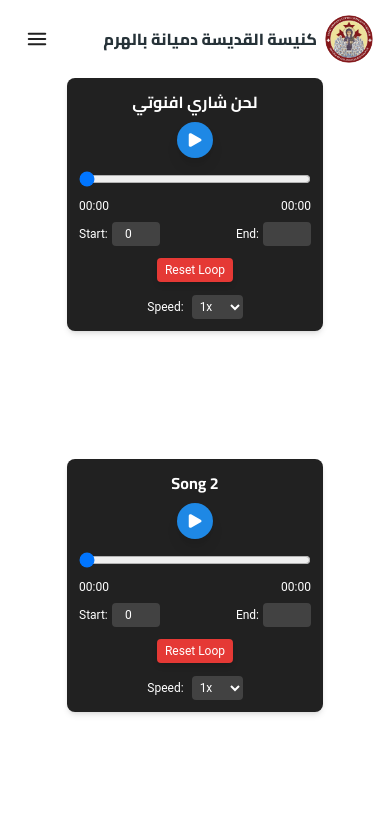
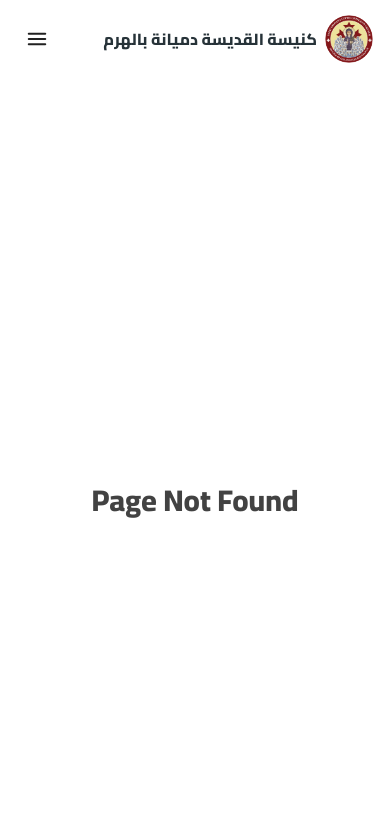
Before and after one commit to mario-girges85/SaintDemianaChurch, a React (Vite) app: page /Al7anLibrary in a window 390 px wide. Shown: the top 838 px of the page. Built offline with nearby package versions, Linux system fonts and the light colour scheme.

Commit message:
navigation error

```diff
--- a/src/Userlayout.jsx
+++ b/src/Userlayout.jsx
@@ -24,7 +24,8 @@ const Userlayout = () => {
           path="/historyofthechurch"
           element={<HistoryOfTheChurch />}
         ></Route>
-        <Route path="/al7anLibrary" element={<Al7anLibrary />}></Route>
+        <Route path="/al7ansiamy" element={<Al7anLibrary />}></Route>
+
         <Route path="*" element={<NotFound />}></Route>
       </Routes>
     </div>
--- /dev/null
+++ b/src/components/Nav/Al7anNav.jsx
@@ -0,0 +1,90 @@
+import React from "react";
+import {
+  Navbar,
+  Collapse,
+  Avatar,
+  Typography,
+  Button,
+  IconButton,
+  List,
+  ListItem,
+  Menu,
+  MenuHandler,
+  MenuList,
+  Input,
+  MenuItem,
+} from "@material-tailwind/react";
+import {
+  ChevronDownIcon,
+  Bars3Icon,
+  XMarkIcon,
+  ChevronUpIcon,
+} from "@heroicons/react/24/outline";
+import { useNavigate } from "react-router";
+function Al7anNav() {
+  const [isMenuOpen, setIsMenuOpen] = React.useState(false);
+  const [openNestedMenu, setopenNestedMenu] = React.useState(false);
+  const [isMobileMenuOpen, setIsMobileMenuOpen] = React.useState(false);
+  const navigate = useNavigate();
+  return (
+    <React.Fragment>
+      <Menu
+        open={isMenuOpen}
+        handler={setIsMenuOpen}
+        placement="bottom"
+        allowHover={true}
+      >
+        <MenuHandler>
+          <Typography as="div" variant="small" className="font-medium">
+            <ListItem
+              className="flex font-main items-center gap-2 py-2 pr-4 font-medium text-gray-900"
+              selected={isMenuOpen || isMobileMenuOpen}
+              onClick={() => setIsMobileMenuOpen((cur) => !cur)}
+            >
+              مكتبة الالحان
+              <ChevronDownIcon
+                strokeWidth={2.5}
+                className={`hidden  h-3 w-3 transition-transform lg:block ${
+                  isMenuOpen ? "rotate-180" : ""
+                }`}
+              />
+              <ChevronDownIcon
+                strokeWidth={2.5}
+                className={`block h-3 w-3 transition-transform lg:hidden ${
+                  isMobileMenuOpen ? "rotate-180" : ""
+                }`}
+              />
+            </ListItem>
+          </Typography>
+        </MenuHandler>
+        <MenuList dir=" rtl" className="hidden rounded-xl lg:block">
+          <MenuItem
+            onClick={() => navigate("/Al7ansiamy")}
+            className="font-main"
+            dir="rtl"
+          >
+            {" "}
+            الحن الصوم الكبير{" "}
+          </MenuItem>
+          <MenuItem className="font-main" dir="rtl">
+            {" "}
+            الحان سنوي{" "}
+          </MenuItem>
+        </MenuList>
+      </Menu>
+      <div className="block lg:hidden">
+        <Collapse dir=" rtl" open={isMobileMenuOpen}>
+          <MenuItem
+            onClick={() => navigate("/Al7ansiamy")}
+            className="font-main"
+          >
+            {" "}
+            الحان الصوم الكبير{" "}
+          </MenuItem>
+          <MenuItem className="font-main"> الحان سنوي </MenuItem>
+        </Collapse>
+      </div>
+    </React.Fragment>
+  );
+}
+export default Al7anNav;
--- a/src/components/Nav/LibraryNav.jsx
+++ /dev/null
@@ -1,206 +0,0 @@
-import React from "react";
-import {
-  Navbar,
-  Collapse,
-  Avatar,
-  Typography,
-  Button,
-  IconButton,
-  List,
-  ListItem,
-  Menu,
-  MenuHandler,
-  MenuList,
-  Input,
-  MenuItem,
-} from "@material-tailwind/react";
-import {
-  ChevronDownIcon,
-  Bars3Icon,
-  XMarkIcon,
-  ChevronUpIcon,
-} from "@heroicons/react/24/outline";
-import { useNavigate } from "react-router";
-
-function LibraryNav() {
-  const navigate = useNavigate();
-  const nestedMenuItems_al7an = [
-    {
-      title: "الحان تسبحة",
-    },
-    {
-      title: "الحان مناسبات و اعياد",
-    },
-    {
-      title: "الحان ستوي",
-    },
-    {
-      title: "الحان الصوم الكبير", // Add the new item here
-      link: "/al7anLibrary", // Add the link for navigation
-    },
-  ];
-  const nestedMenuItems_books = [
-    {
-      title: "ابائيات",
-    },
-    {
-      title: "اعداد خدام",
-    },
-    {
-      title: "دفاع",
-    },
-  ];
-
-  const [isMenuOpen, setIsMenuOpen] = React.useState(false);
-
-  const [openNestedMenu_al7an, setopenNestedMenu_al7an] = React.useState(false);
-  const [openNestedMenu_books, setopenNestedMenu_books] = React.useState(false);
-
-  const [isMobileMenuOpen, setIsMobileMenuOpen] = React.useState(false);
-
-  const renderItems_al7an = nestedMenuItems_al7an.map(
-    ({ title, link }, key) => (
-      <a href={link || "#"} key={key} onClick={() => link && navigate(link)}>
-        <MenuItem>{title}</MenuItem>
-      </a>
-    )
-  );
-
-  const renderItems_books = nestedMenuItems_books.map(({ title }, key) => (
-    <a href="#" key={key}>
-      <MenuItem>{title}</MenuItem>
-    </a>
-  ));
-
-  return (
-    <React.Fragment>
-      <Menu
-        open={isMenuOpen}
-        handler={setIsMenuOpen}
-        placement="bottom"
-        allowHover={true}
-      >
-        <MenuHandler>
-          <Typography as="div" variant="small" className="font-medium">
-            <ListItem
-              className="flex font-main items-center gap-2 py-2 pr-4 font-medium text-gray-900"
-              selected={isMenuOpen || isMobileMenuOpen}
-              onClick={() => setIsMobileMenuOpen((cur) => !cur)}
-            >
-              مكتبات
-              <ChevronDownIcon
-                strokeWidth={2.5}
-                className={`hidden font-main h-3 w-3 transition-transform lg:block ${
-                  isMenuOpen ? "rotate-180" : ""
-                }`}
-              />
-              <ChevronDownIcon
-                strokeWidth={2.5}
-                className={`block h-3 w-3 transition-transform lg:hidden ${
-                  isMobileMenuOpen ? "rotate-180" : ""
-                }`}
-              />
-            </ListItem>
-          </Typography>
-        </MenuHandler>
-        <MenuList className="hidden rounded-xl lg:block">
-          <Menu
-            placement="right-start"
-            allowHover
-            direction="rtl"
-            offset={15}
-            open={openNestedMenu_al7an}
-            handler={setopenNestedMenu_al7an}
-          >
-            <MenuHandler className="flex font-main items-center justify-between">
-              <MenuItem>
-                مكتبة الالحان
-                <ChevronUpIcon
-                  strokeWidth={2.5}
-                  className={`h-3.5 w-3.5 transition-transform ${
-                    isMenuOpen ? "rotate-90" : ""
-                  }`}
-                />
-              </MenuItem>
-            </MenuHandler>
-            <MenuList className="font-main rounded-xl">
-              {renderItems_al7an}
-            </MenuList>
-          </Menu>
-          <Menu
-            placement="right-start"
-            allowHover
-            offset={15}
-            open={openNestedMenu_books}
-            handler={setopenNestedMenu_books}
-          >
-            <MenuHandler className="flex font-main items-center justify-between">
-              <MenuItem>
-                مكتبة الكتب
-                <ChevronUpIcon
-                  strokeWidth={2.5}
-                  className={`h-3.5 w-3.5 transition-transform ${
-                    isMenuOpen ? "rotate-90" : ""
-                  }`}
-                />
-              </MenuItem>
-            </MenuHandler>
-            <MenuList className="font-main rounded-xl">
-              {renderItems_books}
-            </MenuList>
-          </Menu>
-        </MenuList>
-      </Menu>
-      <div className="block font-main lg:hidden">
-        <Collapse open={isMobileMenuOpen}>
-          <Menu
-            placement="bottom"
-            allowHover
-            offset={6}
-            open={openNestedMenu_al7an}
-            handler={setopenNestedMenu_al7an}
-          >
-            <MenuHandler className="flex items-center justify-between">
-              <MenuItem>
-                مكتبة الالحان
-                <ChevronUpIcon
-                  strokeWidth={2.5}
-                  className={`h-3.5 w-3.5 transition-transform ${
-                    isMenuOpen ? "rotate-90" : ""
-                  }`}
-                />
-              </MenuItem>
-            </MenuHandler>
-            <MenuList className="block font-main rounded-xl lg:hidden">
-              {renderItems_al7an}
-            </MenuList>
-          </Menu>
-
-          <Menu
-            placement="bottom"
-            allowHover
-            offset={6}
-            open={openNestedMenu_books}
-            handler={setopenNestedMenu_books}
-          >
-            <MenuHandler className="flex items-center justify-between">
-              <MenuItem>
-                مكتبة الكتب
-                <ChevronUpIcon
-                  strokeWidth={2.5}
-                  className={`h-3.5 w-3.5 transition-transform ${
-                    isMenuOpen ? "rotate-90" : ""
-                  }`}
-                />
-              </MenuItem>
-            </MenuHandler>
-            <MenuList className="block font-main rounded-xl lg:hidden">
-              {renderItems_books}
-            </MenuList>
-          </Menu>
-        </Collapse>
-      </div>
-    </React.Fragment>
-  );
-}
-export default LibraryNav;
--- a/src/components/Nav/Navbar.jsx
+++ b/src/components/Nav/Navbar.jsx
@@ -23,9 +23,10 @@ import {
 import logo from "../../assets/logo.png";
 import ChurchNav from "./ChurchNav";
 import ServicesNav from "./ServicesNav";
-import LibraryNav from "./LibraryNav";
 import ArticlesNav from "./ArticlesNav";
 import { Navigate, useNavigate } from "react-router";
+import Al7an from "./Al7anNav";
+import Al7anNav from "./Al7anNav";
 
 function NavList() {
   const navigate = useNavigate();
@@ -49,7 +50,8 @@ function NavList() {
       <ChurchNav />
       <ServicesNav />
       <ArticlesNav />
-      <LibraryNav />
+      {/* <LibraryNav /> */}
+      <Al7anNav />
       <Typography
         as="a"
         href="#"
--- a/src/pages/Library/Mp3PlayerCard.jsx
+++ b/src/pages/Library/Mp3PlayerCard.jsx
@@ -1,11 +1,11 @@
-import { useRef, useState } from "react";
+import { useRef, useState, useEffect } from "react";
 import { PlayIcon, PauseIcon } from "@heroicons/react/24/solid";
 
 const formatTime = (seconds) => {
-  const hrs = Math.floor(seconds / 3600);
-  const mins = Math.floor((seconds % 3600) / 60);
+  if (isNaN(seconds) || seconds < 0) return "00:00";
+  const mins = Math.floor(seconds / 60);
   const secs = Math.floor(seconds % 60);
-  return `${hrs > 0 ? hrs + ":" : ""}${mins.toString().padStart(2, "0")}:${secs
+  return `${mins.toString().padStart(2, "0")}:${secs
     .toString()
     .padStart(2, "0")}`;
 };
@@ -15,59 +15,52 @@ const MP3PlayerCard = ({ filePath, title }) => {
   const [isPlaying, setIsPlaying] = useState(false);
   const [speed, setSpeed] = useState(1);
   const [currentTime, setCurrentTime] = useState(0);
+  const [duration, setDuration] = useState(0);
   const [startTime, setStartTime] = useState(0);
   const [endTime, setEndTime] = useState(null);
   const [isLoopActive, setIsLoopActive] = useState(false);
-  const [audioLoaded, setAudioLoaded] = useState(false);
-  const [error, setError] = useState(null);
 
-  const loadAudio = () => {
-    if (!audioLoaded) {
-      const audio = new Audio(filePath);
-      audio.oncanplaythrough = () => {
-        audioRef.current = audio;
-        audioRef.current.ontimeupdate = handleTimeUpdate;
-        audioRef.current.onended = () => setIsPlaying(false);
-        setAudioLoaded(true);
-        setError(null);
+  useEffect(() => {
+    const audio = audioRef.current;
+    if (!audio) return;
+
+    const updateTime = () => setCurrentTime(audio.currentTime);
+    const onLoadedMetadata = () => setDuration(audio.duration);
+    const onEnd = () => setIsPlaying(false);
+
+    audio.addEventListener("timeupdate", updateTime);
+    audio.addEventListener("loadedmetadata", onLoadedMetadata);
+    audio.addEventListener("ended", onEnd);
+
+    return () => {
+      audio.removeEventListener("timeupdate", updateTime);
+      audio.removeEventListener("loadedmetadata", onLoadedMetadata);
+      audio.removeEventListener("ended", onEnd);
     };
-      audio.onerror = () => setError("Error loading audio file");
+  }, []);
+
+  useEffect(() => {
+    if (isLoopActive && audioRef.current) {
+      if (endTime !== null && audioRef.current.currentTime >= endTime) {
+        audioRef.current.currentTime = startTime;
       }
-  };
+    }
+  }, [currentTime, isLoopActive, startTime, endTime]);
 
   const togglePlay = () => {
-    if (!audioLoaded) loadAudio();
-    if (audioRef.current) {
+    if (!audioRef.current) return;
     if (isPlaying) {
       audioRef.current.pause();
     } else {
       audioRef.current.play();
-        startProgressUpdater(); // Start updating timeline
     }
     setIsPlaying(!isPlaying);
-    }
   };
 
-  const startProgressUpdater = () => {
-    const interval = setInterval(() => {
-      if (audioRef.current && !audioRef.current.paused) {
-        setCurrentTime(audioRef.current.currentTime);
-      } else {
-        clearInterval(interval);
-      }
-    }, 500);
-  };
-
-  const handleTimeUpdate = () => {
+  const handleSpeedChange = (newSpeed) => {
     if (audioRef.current) {
-      setCurrentTime(audioRef.current.currentTime);
-      if (
-        isLoopActive &&
-        endTime !== null &&
-        audioRef.current.currentTime >= endTime
-      ) {
-        audioRef.current.currentTime = startTime;
-      }
+      audioRef.current.playbackRate = newSpeed;
+      setSpeed(newSpeed);
     }
   };
 
@@ -80,9 +73,8 @@ const MP3PlayerCard = ({ filePath, title }) => {
   return (
     <div className="bg-gray-900 text-white p-3 rounded-lg w-64 shadow-md flex flex-col items-center">
       <h2 className="font-main text-md font-semibold mb-2">{title}</h2>
-      {error ? (
-        <p className="text-red-500 text-sm">{error}</p>
-      ) : (
+      <audio ref={audioRef} src={filePath} />
+
       <button
         onClick={togglePlay}
         className="bg-blue-600 p-2 rounded-full shadow-lg hover:bg-blue-800"
@@ -93,12 +85,12 @@ const MP3PlayerCard = ({ filePath, title }) => {
           <PlayIcon className="w-5 h-5 text-white" />
         )}
       </button>
-      )}
+
       <div className="w-full mt-3">
         <input
           type="range"
           min={0}
-          max={audioRef.current?.duration || 100}
+          max={duration || 100}
           value={currentTime}
           onChange={(e) => {
             if (audioRef.current) {
@@ -110,16 +102,17 @@ const MP3PlayerCard = ({ filePath, title }) => {
         />
         <div className="flex justify-between text-xs mt-1">
           <span>{formatTime(currentTime)}</span>
-          <span>{formatTime(audioRef.current?.duration || 0)}</span>
+          <span>{formatTime(duration)}</span>
         </div>
       </div>
+
       <div className="flex justify-between items-center w-full mt-2 text-xs">
         <div className="flex items-center gap-1">
           <label>Start:</label>
           <input
             type="number"
             min={0}
-            max={audioRef.current?.duration || 100}
+            max={duration || 100}
             value={startTime}
             onChange={(e) => setStartTime(Number(e.target.value))}
             className="bg-gray-800 p-1 rounded w-12 text-center"
@@ -130,7 +123,7 @@ const MP3PlayerCard = ({ filePath, title }) => {
           <input
             type="number"
             min={startTime + 1}
-            max={audioRef.current?.duration || 100}
+            max={duration || 100}
             value={endTime || ""}
             onChange={(e) => {
               const value = Number(e.target.value);
@@ -143,12 +136,14 @@ const MP3PlayerCard = ({ filePath, title }) => {
           />
         </div>
       </div>
+
       <button
         onClick={resetLoop}
         className="bg-red-600 text-white px-2 py-1 rounded shadow-md hover:bg-red-800 mt-3 text-xs"
       >
         Reset Loop
       </button>
+
       <div className="mt-3">
         <label className="mr-2 text-xs">Speed:</label>
         <select
```
Lines whose indentation alone changed are shown as unchanged.
